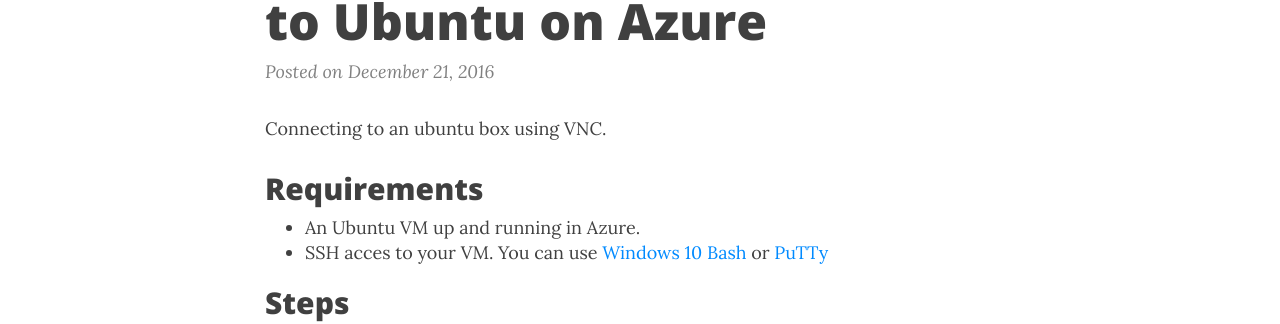
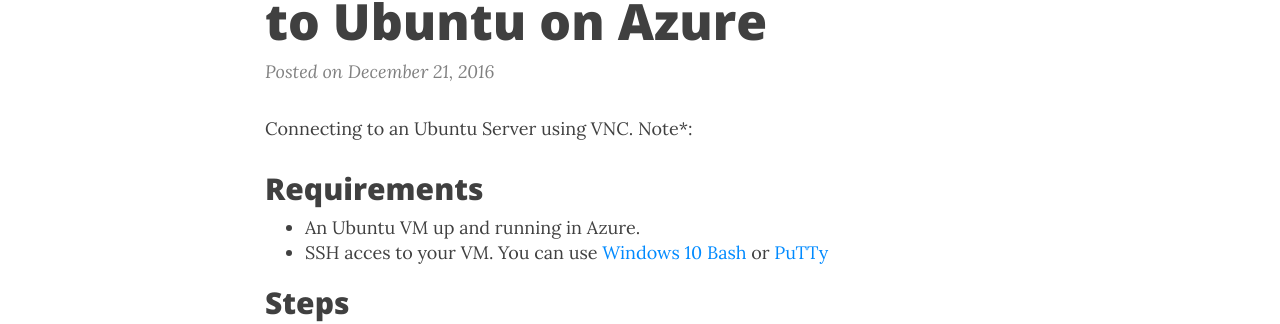
Before and after one commit to brusMX/brusMX.github.io, a Jekyll site: the page built from _posts/2016-12-21-rdp-to-ubuntu.md, in a window 1280 px wide and 900 px high. Shown: the part 191-515 px from the top of the window. Built offline with Jekyll 4.4.1, drawn with Linux system fonts in a browser that asks for light colours; nearby versions of some CDN libraries; Markdown is read by kramdown in place of the engine named in the settings.

Commit message:
Faltaban imagenes

````diff
--- a/_posts/2016-12-21-rdp-to-ubuntu.md
+++ b/_posts/2016-12-21-rdp-to-ubuntu.md
@@ -3,7 +3,7 @@
 title: How to connect through VNC to Ubuntu on Azure
 ---
 
-Connecting to an ubuntu box using VNC.
+Connecting to an Ubuntu Server using VNC. Note*:
 
 ## Requirements
 
@@ -132,9 +132,9 @@
 
 1. Make a tunnel
 
-```Bash
-ssh -L 5901:127.0.0.1:5901 -N -f -l
-```
+    ```Bash
+    ssh -L 5901:127.0.0.1:5901 -N -f -l
+    ```
 
 1. Open VNC viewer and connect to `localhost:5901`
 
````
Also changed, not shown: img/tasksel-Ubuntu-desktop-installation.jpg (added), img/tasksel.jpg (added), img/xterm-running-windows-10.jpg (added).
